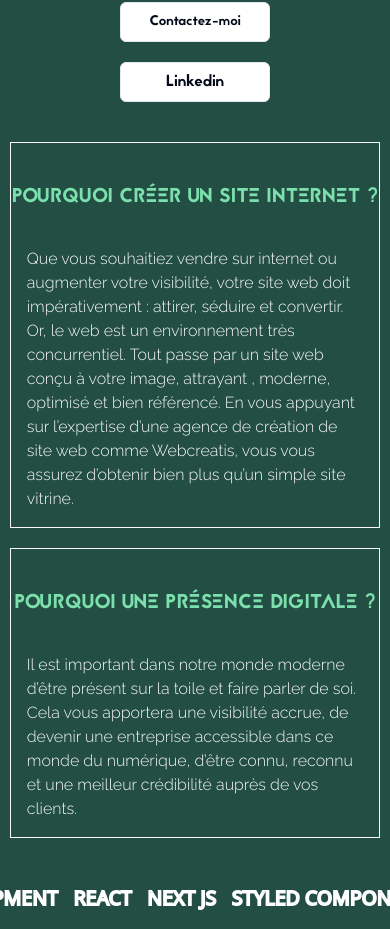
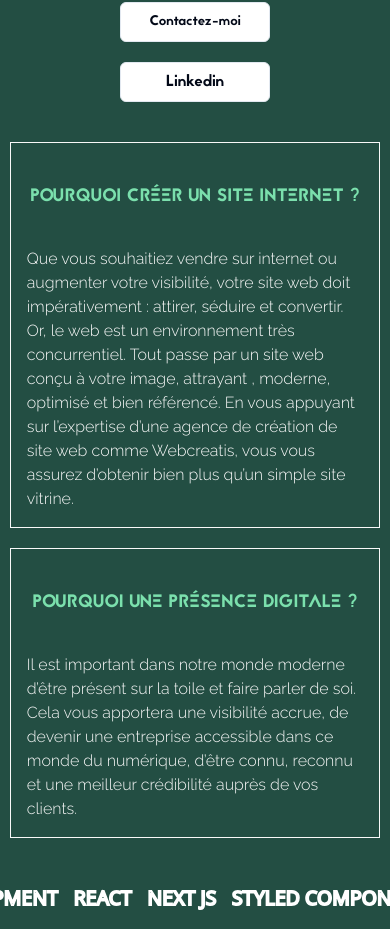
Before and after one commit to webcreatis/WC, a Next.js app: page / in a window 390 px wide. Shown: the part 7912-8841 px from the top of the page. Built offline with nearby package versions, Linux system fonts and the light colour scheme.

Commit message:
WEBCREATIS > WIP RESPONSIVE - finalisation mobile

```diff
--- a/app/components/AboutSection.tsx
+++ b/app/components/AboutSection.tsx
@@ -85,7 +85,7 @@ export default function AboutSection() {
       </div>
       <div className="w-[95%] m-auto pt-24 flex justify-between gap-5 xs:w-[95%] xs:flex-col xs:pt-10">
         <div className="w-[50%] border-[1px] border-solid border-white xs:w-full">
-          <h2 className="text-center text-3xl text-green font-jaapokki pt-10 pb-5 uppercase xs:text-xl">
+          <h2 className="text-center text-3xl text-green font-jaapokki pt-10 pb-5 uppercase xs:text-xl s:text-lg">
             POURQUOI CRÉER UN SITE INTERNET ?
           </h2>
           <p className="text-[20px] text-white font-raleway text-left font-light p-16 xs:p-4 xs:text-base">
@@ -99,7 +99,7 @@ export default function AboutSection() {
           </p>
         </div>
         <div className="w-[50%] border-[1px] border-solid border-white xs:w-full">
-          <h2 className="text-center text-3xl text-green font-jaapokki pt-10 pb-5 uppercase xs:text-xl">
+          <h2 className="text-center text-3xl text-green font-jaapokki pt-10 pb-5 uppercase xs:text-xl s:text-lg">
             POURQUOI une présence digitale ?
           </h2>
           <p className="text-[20px] text-white font-raleway text-left font-light p-16 xs:p-4 xs:text-base">
--- a/app/globals.css
+++ b/app/globals.css
@@ -45,6 +45,14 @@ html {
 .cursorGrow {
   scale: 15;
   width: 150px;
+}
+@media (min-width: 320px) and (max-width: 425px) {
+  body {
+    cursor: pointer;
+  }
+  .cursorGrow {
+    display: none;
+  }
 }
 @layer base {
   :root {
```
